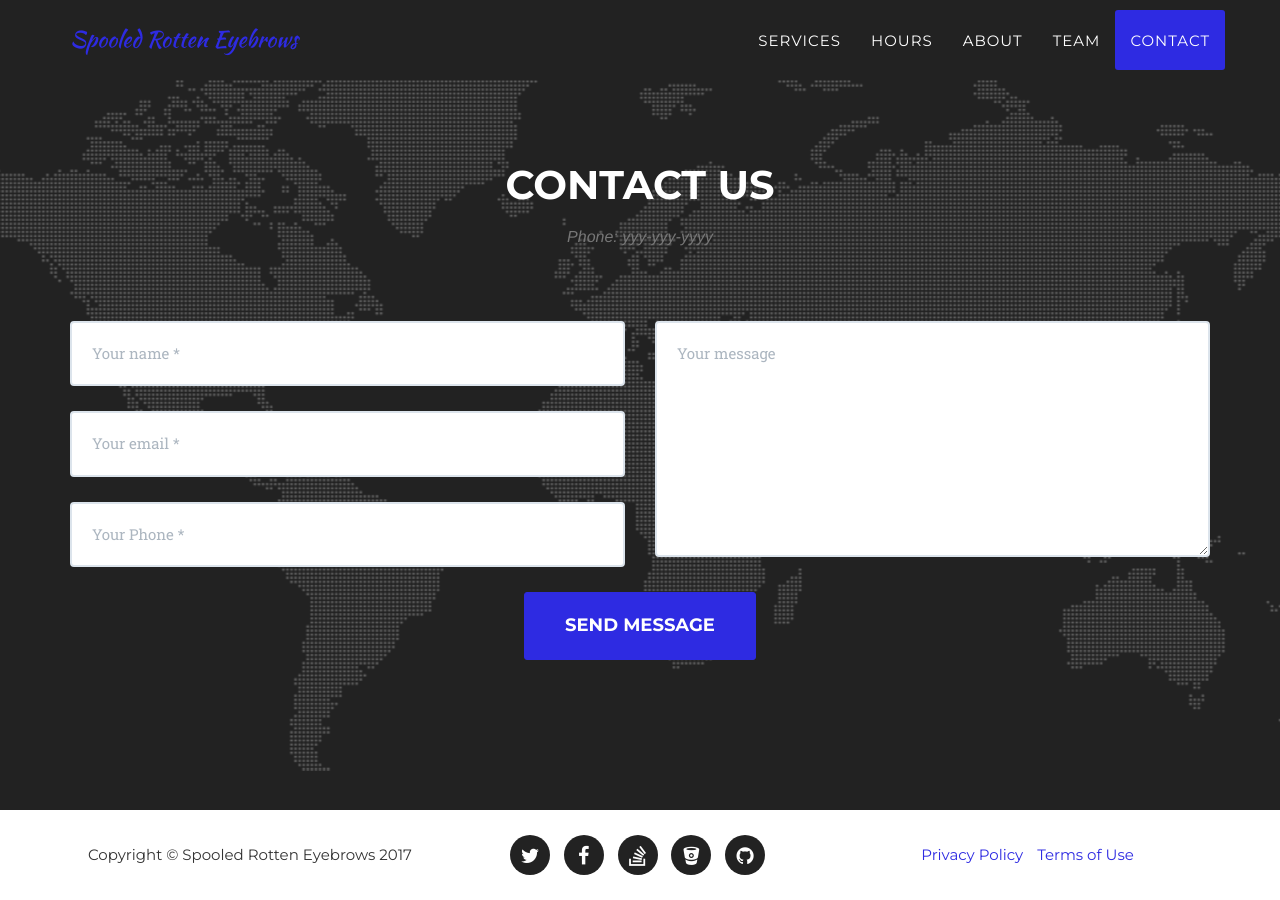
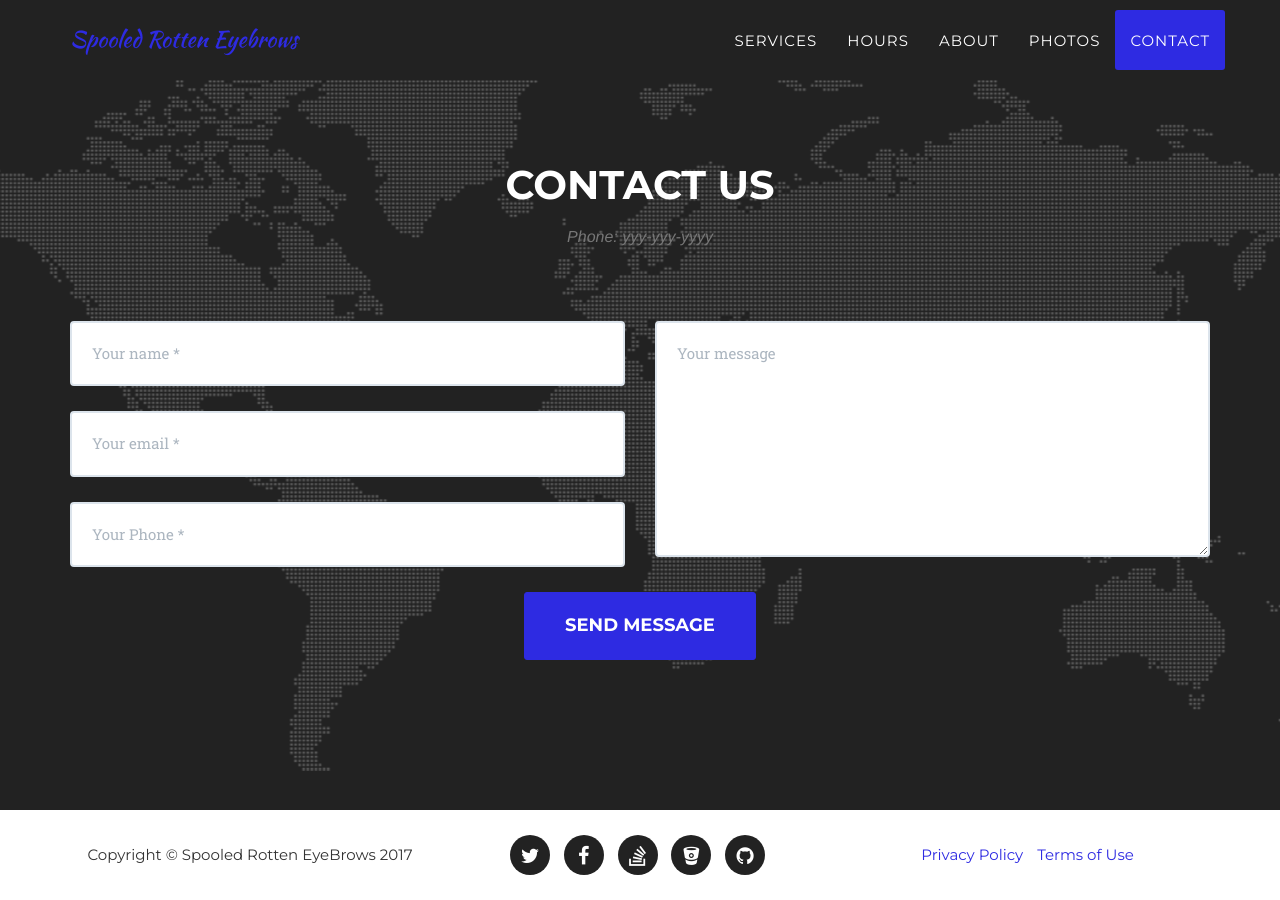
Before and after one commit to spooledrotten/spooledrotten.github.io, a Jekyll site: the page built from index.html, in a window 1280 px wide and 900 px high, scrolled down 5801 px. Built offline with Jekyll 4.4.1, drawn with Linux system fonts in a browser that asks for light colours; some web fonts are replaced; some of the changed text lies outside the part shown.

Commit message:
33 commit

```diff
--- a/_includes/footer.html
+++ b/_includes/footer.html
@@ -2,7 +2,7 @@
         <div class="container">
             <div class="row">
                 <div class="col-md-4">
-                    <span class="copyright">Copyright &copy; {{ site.title }} {{ 'now' | date: "%Y" }}</span>
+                    <span class="copyright">Copyright &copy; Spooled Rotten EyeBrows {{ 'now' | date: "%Y" }}</span>
                 </div>
                 <div class="col-md-4">
                     <ul class="list-inline social-buttons">
@@ -14,7 +14,7 @@
                 </div>
                 <div class="col-md-4">
                     <ul class="list-inline quicklinks">
-                        <li><a href="#">Privacy Policy</a>
+                        <li><a href="https://spooledrotten.github.io/privacy_policy">Privacy Policy</a>
                         </li>
                         <li><a href="#">Terms of Use</a>
                         </li>
--- a/_includes/header.html
+++ b/_includes/header.html
@@ -22,13 +22,13 @@
                         <a class="page-scroll" href="#services">Services</a>
                     </li>
                     <li>
-                        <a class="page-scroll" href="#portfolio">Hours</a>
+                        <a class="page-scroll" href="#team">Hours</a>
                     </li>
                     <li>
                         <a class="page-scroll" href="#about">About</a>
                     </li>
                     <li>
-                        <a class="page-scroll" href="#team">Team</a>
+                        <a class="page-scroll" href="#portfolio">Photos</a>
                     </li>
                     <li>
                         <a class="page-scroll" href="#contact">Contact</a>
@@ -44,7 +44,7 @@
     <header>
         <div class="container">
             <div class="intro-text">
-                <div class="intro-lead-in">Based in Pittsburgh,PA</div>
+                <div class="intro-lead-in">Located in Pittsburgh,PA</div>
                 <div class="intro-heading">Opening Soon!</div>
                 <a href="#services" class="page-scroll btn btn-xl">Learn More</a>
             </div>
```
Also changed, not shown: _includes/head.html (line endings or trailing spaces).
